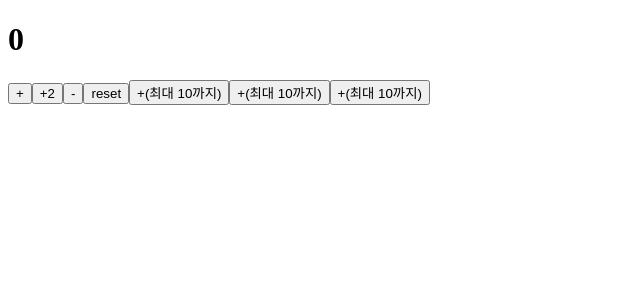
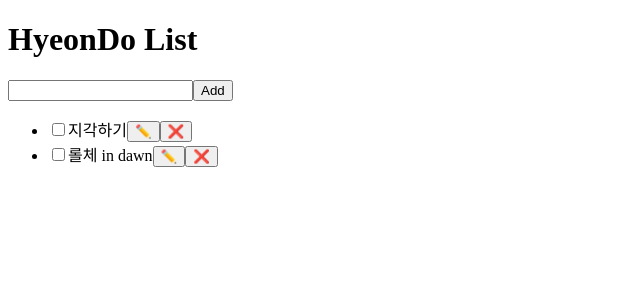
Before and after one commit to hJun-KR/Programming_Class, a React (Vite) app: page / in a window 1280 px wide. Shown: the top 300 px of the page, without its empty margins (0-640 px from the left). Built offline with nearby package versions, Linux system fonts and the light colour scheme.

Commit message:
feat: TodoListApp 추가

```diff
--- /dev/null
+++ b/src/TodoListApp.jsx
@@ -0,0 +1,29 @@
+import React from 'react'
+
+function TodoListApp() {
+  return (
+  	<>
+			<h1>HyeonDo List</h1>
+			<form action="">
+				<input type="text" name="" id="" />
+				<button type="submit">Add</button>
+			</form>
+			<ul>
+				<li>
+					<input type="checkbox" id="chk-1" />
+					<label htmlFor="chk-1">지각하기</label>
+					<button type="button">✏️</button>
+					<button type="button">❌</button>
+				</li>
+				<li>
+					<input type="checkbox" id="" />
+					<label htmlFor="">롤체 in dawn</label>
+					<button type="button">✏️</button>
+					<button type="button">❌</button>
+				</li>
+			</ul>
+    </>
+	)
+}
+
+export default TodoListApp
--- a/src/main.jsx
+++ b/src/main.jsx
@@ -1,10 +1,11 @@
 import { StrictMode } from 'react'
 import { createRoot } from 'react-dom/client'
 // import './index.css'
-import CounterApp from './CounterApp.jsx'
+// import CounterApp from './CounterApp.jsx'
+import TodoListApp from './TodoListApp'
 
 createRoot(document.getElementById('root')).render(
   <StrictMode>
-    <CounterApp />
+    <TodoListApp />
   </StrictMode>,
 )
```
